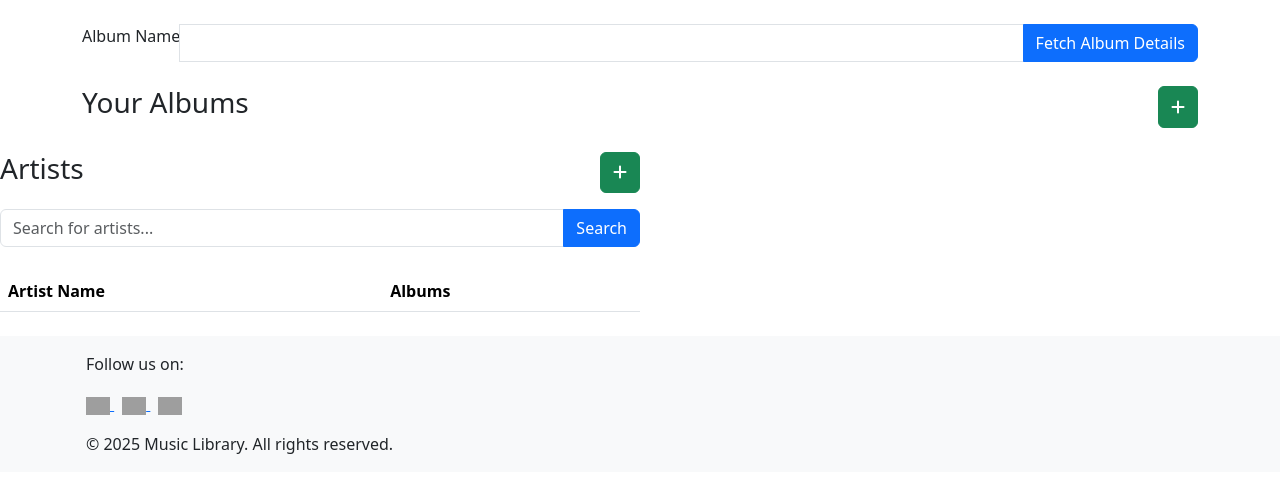
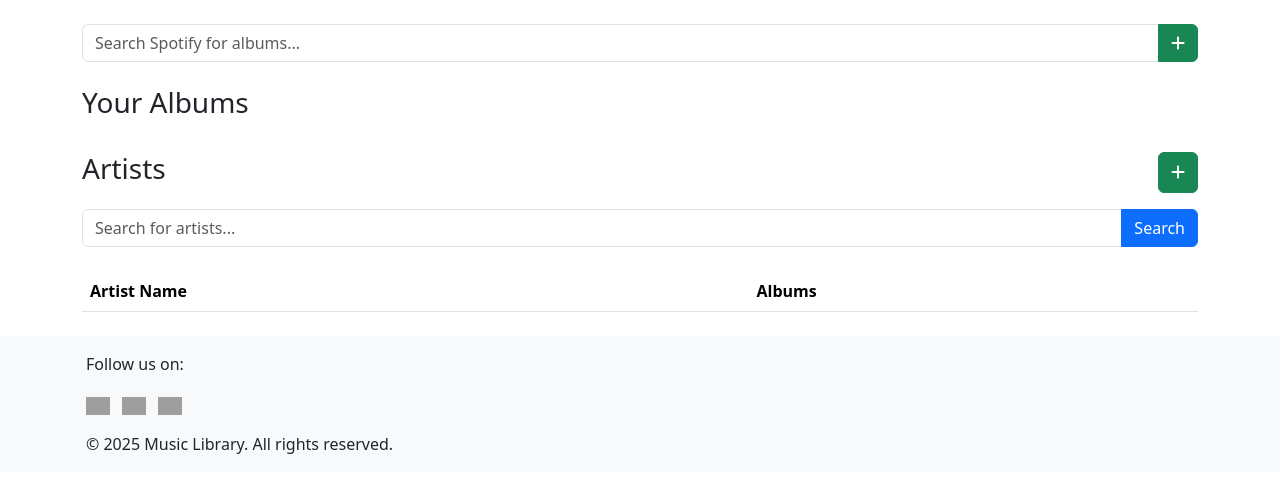
Before and after one commit to Georgeburn94/StarTrack, a Django app: page /add-album/ in a window 1280 px wide. Shown: the part 56-549 px from the top of the page. Run offline with Django 4.2, Linux system fonts and the light colour scheme; the visitor is signed in with stand-in values (Sample User, id 1); lists and menus that the app fills with data are empty; some libraries are stand-ins or nearby versions; grey boxes are pictures that could not be loaded.

Commit message:
style: improve album search functionality

```diff
--- a/startrack/static/cs/styles.css
+++ b/startrack/static/cs/styles.css
@@ -13,3 +13,7 @@
 li {
     list-style-type: none;
 }
+
+a {
+    text-decoration: none;
+}
--- a/startrack/templates/home.html
+++ b/startrack/templates/home.html
@@ -13,9 +13,8 @@
             <form method="POST" action="{% url 'fetch_album_details' %}">
                 {% csrf_token %}
                 <div class="input-group mb-4">
-                    <label for="albumID" class="form-label">Album Name</label>
-                    <input type="text" class="form-control" id="albumID" name="album_id" required>
-                    <button type="submit" class="btn btn-primary">Fetch Album Details</button>
+                    <input type="text" class="form-control" id="albumID" name="album_id" placeholder="Search Spotify for albums..." required>
+                    <button type="submit" class="btn btn-success"><i class="fa-solid fa-plus"></i></button>
                 </div>
             </form>
         </div>
@@ -27,7 +26,7 @@
 
 
     <!-- Add Album Button -->
-    <div class="row">
+    <!-- <div class="row">
         <div class="col-12">
             <div class="d-flex justify-content-between">
                 <h3>Your Albums</h3>
@@ -36,7 +35,12 @@
                 </button>
             </div>
         </div>
+    </div> -->
+    <div class="row">
+        <h3>Your Albums</h3>
     </div>
+
+    <!-- Albums Grid -->
 
     <div class="row mt-4">
 
@@ -44,7 +48,7 @@
 
         {% for album in artist.albums.all %}
 
-        <div class="col-md-3 mb-4">
+        <div class="col-md-3 mb-4 col-sm-6">
             <a href="{% url 'album_tracks' album.albumID %}">
                 <div class="card text-bg-dark" style="width: 18rem;">
                     <img src="{{ album.featured_image }}" class="card-img-top" alt="{ album.name } cover art">
@@ -62,7 +66,7 @@
         {% endfor %}
         {% endfor %}
     </div>
-</div>
+
 
 
 
@@ -78,7 +82,7 @@
 
 
     <!-- Add Artist Button -->
-<div class="col-md-6">
+    <div class="col-12">
         <div class="d-flex justify-content-between mb-3">
             <h3>Artists</h3>
             <button type="button" class="btn btn-success" data-bs-toggle="modal" data-bs-target="#addArtistModal">
@@ -131,7 +135,7 @@
 
 
 
-
+</div>
 <!-- Modals -->
 
 
```
Lines whose indentation alone changed are shown as unchanged.
